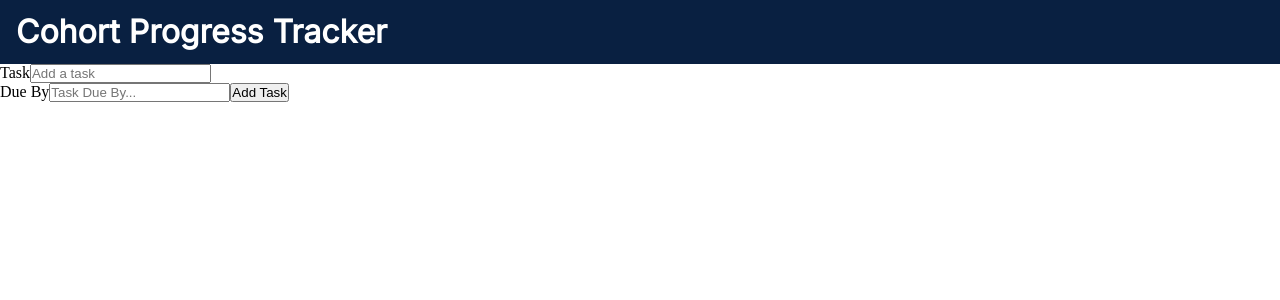
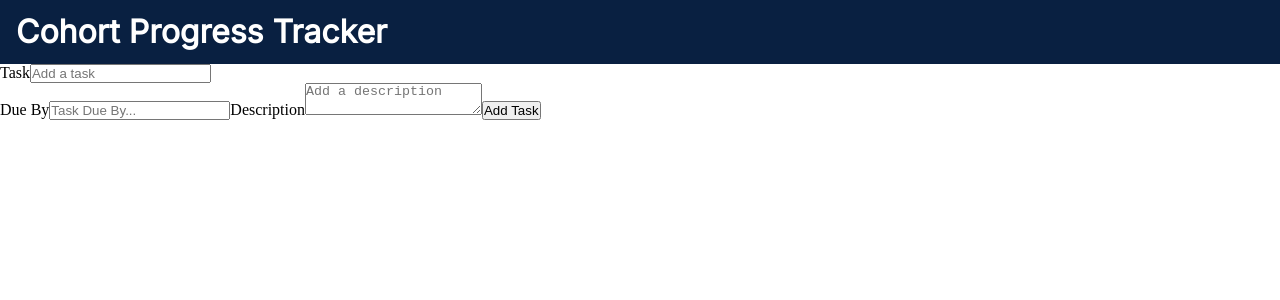
Before and after one commit to usmcamgrimm/cohort-progress, a React (Create React App) app: page / in a window 1280 px wide. Shown: the top 300 px of the page. Built offline with nearby package versions, Linux system fonts and the light colour scheme.

Commit message:
Add a description field for tasks

```diff
--- a/src/components/TaskForm.js
+++ b/src/components/TaskForm.js
@@ -19,6 +19,14 @@ function TaskForm() {
         name='task-due'
         placeholder='Task Due By...'
       />
+      <label htmlFor='description'>
+        Description
+      </label>
+      <textarea
+        type='text'
+        name='description'
+        placeholder='Add a description'
+      />
       <input
         type='submit'
         value='Add Task'
```
